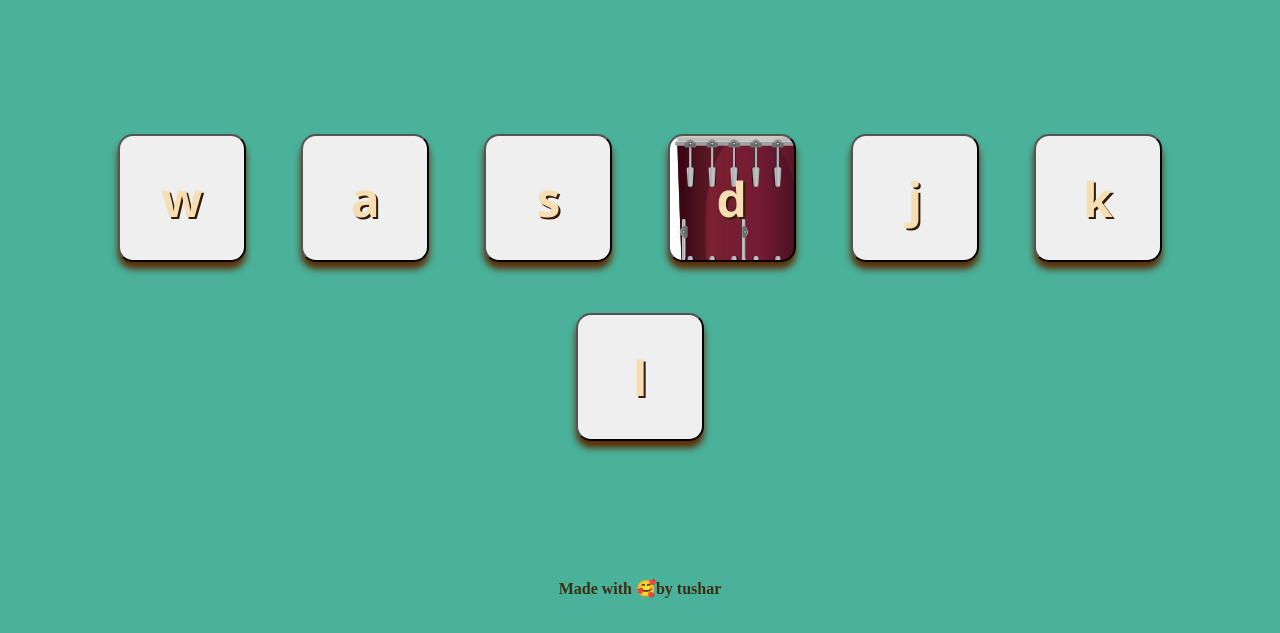
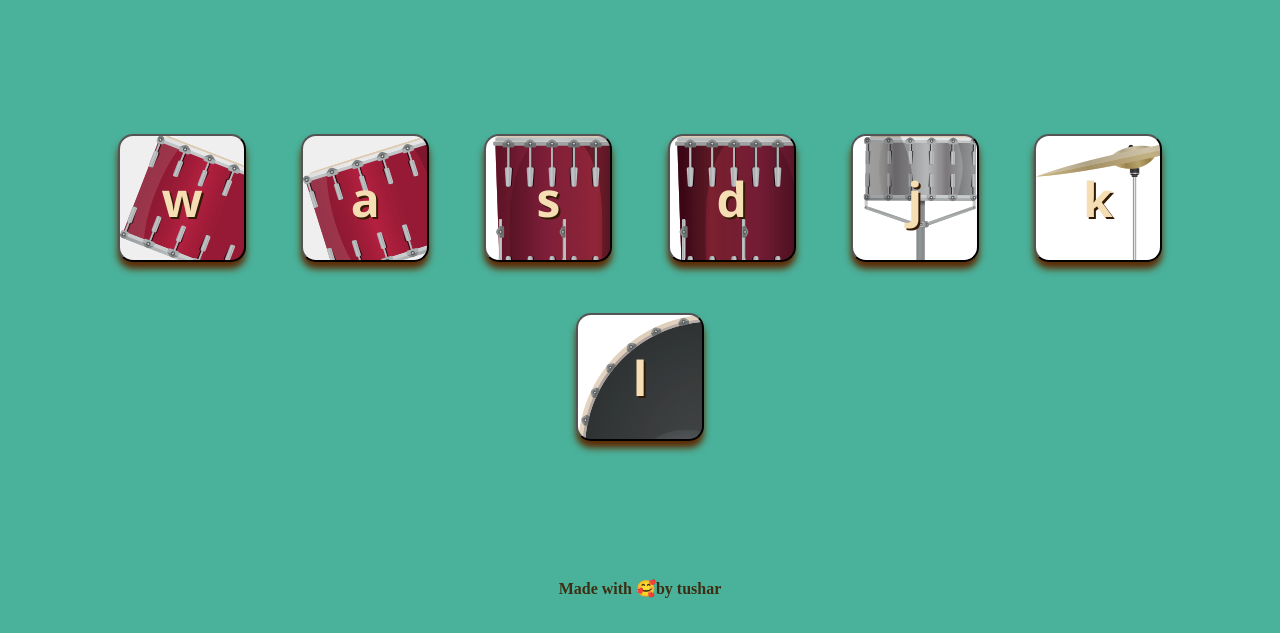
Before and after one commit to tushar-bht/drum-kit, a plain HTML site: page index.html in a window 1280 px wide. Shown: the part 167-800 px from the top of the page. Drawn offline with Linux system fonts and the light colour scheme.

Commit message:
fixed image not visible issue

```diff
--- a/style.css
+++ b/style.css
@@ -28,22 +28,22 @@ footer {
   margin-bottom: 1rem;
 }
 .k-key {
-  background-image: url("crash.png");
+  background-image: url("images/crash.png");
 }
 .l-key {
-  background-image: url("kick.png");
+  background-image: url("images/kick.png");
 }
 .j-key {
-  background-image: url("snare.png");
+  background-image: url("images/snare.png");
 }
 .w-key {
-  background-image: url("tom1.png");
+  background-image: url("images/tom1.png");
 }
 .a-key {
-  background-image: url("tom2.png");
+  background-image: url("images/tom2.png");
 }
 .s-key {
-  background-image: url("tom3.png");
+  background-image: url("images/tom3.png");
 }
 .d-key {
   background-image: url("images/tom4.png");
```
